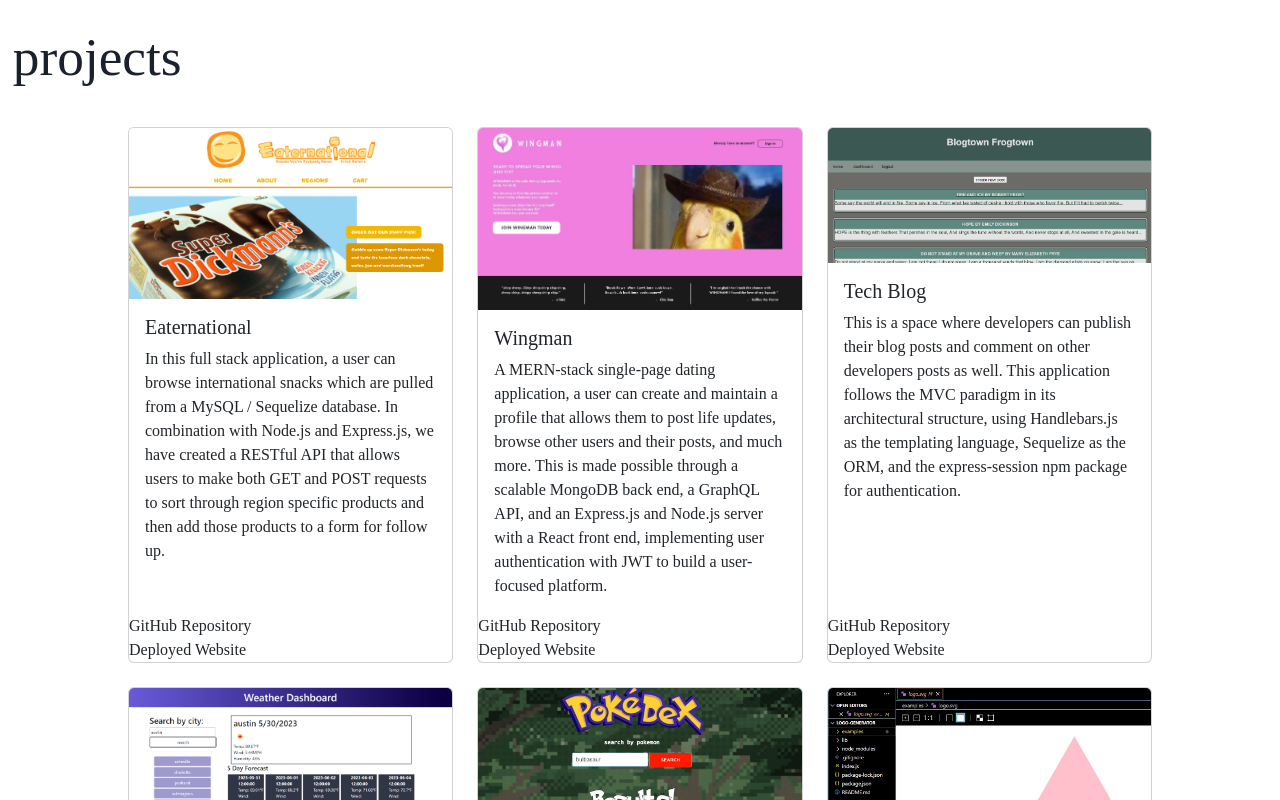
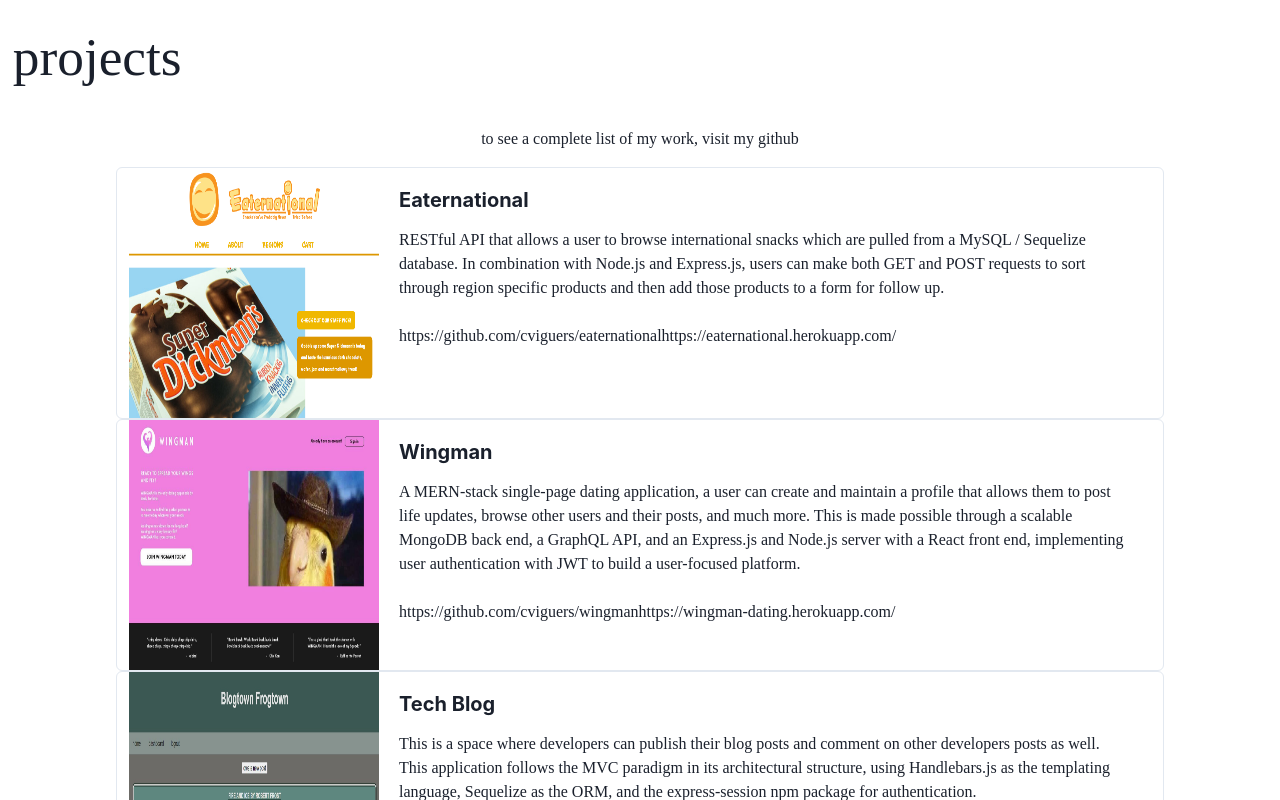
Before and after one commit to cviguers/regulargoblin, a React (Create React App) app: page /about in a window 1280 px wide. Shown: the part 1720-2520 px from the top of the page. Built offline with nearby package versions, Linux system fonts and the light colour scheme; a web font is replaced by a local one.

Commit message:
portfolio cards converted to chakra

```diff
--- a/public/index.html
+++ b/public/index.html
@@ -29,7 +29,7 @@
     <link rel="preconnect" href="https://fonts.gstatic.com" crossorigin>
     <link href="https://fonts.googleapis.com/css2?family=Lexend+Exa" rel="stylesheet">
     <!-- google fonts -->
-    <title>caro vigies</title>
+    <title>cv</title>
   </head>
   <body>
     <noscript>You need to enable JavaScript to run this app.</noscript>
--- a/src/components/Project.js
+++ b/src/components/Project.js
@@ -1,31 +1,36 @@
 import React from 'react'; // Importing the React library
+import { Card, CardHeader, CardBody, CardFooter, Image, Stack, Heading, Text, Button } from '@chakra-ui/react'
 
 function Project({ project }) { // Defining a functional component that takes in a 'project' object as a prop
 
   const { title, description, image, githubLink, deployedLink } = project;   // Destructuring the 'project' object to extract its properties
 
-  return (   // Rendering the 'Project' component with the extracted properties
-    <div key={title} className="col-lg-4 col-md-6 mb-4">
-      <div className="card h-100">
-        <img src={image} height={250} width={250} className="card-img-top" alt={title} />
-        <div className="card-body">
-          <h5 className="card-title">{title}</h5>
-          <p className="card-text">{description}</p>
-        </div>
+  return (
+      <Card
+  direction={{ base: 'column', sm: 'row' }}
+  overflow='hidden'
+  variant='outline'
+>
+  <Image
+    src={image} height={250} width={250} className="card-img-top" alt={title}
+  />
 
-        <div>      {/* Rendering a link to the GitHub repository */}
-          <a href={githubLink}>
-            GitHub Repository
-          </a>
-        </div>
+  <Stack>
+    <CardBody>
+      <Heading size='md'>{title}</Heading>
 
-        <div>
-          <a href={deployedLink}>  {/* Rendering a link to the deployed project */}
-            Deployed Website
-          </a>
-        </div>
-      </div>
-    </div>
+      <Text py='2'>
+      {description}
+      </Text>
+
+      <Text>
+      {githubLink}
+      {deployedLink}
+      </Text>
+    </CardBody>
+  </Stack>
+</Card>
+    // </div>
   );
 }
 
--- a/src/components/pages/Experience.js
+++ b/src/components/pages/Experience.js
@@ -26,7 +26,7 @@ export default function Experience() {
             <TabPanel>
               <p>
                 <span className="position">
-                  Written Communications Specialist:Team Lead
+                  Written Communications Specialist: Team Lead
                 </span>{" "}
                 <span className="dateworked">December 2021 – January 2023</span>
               </p>
--- a/src/components/pages/Portfolio.js
+++ b/src/components/pages/Portfolio.js
@@ -13,7 +13,7 @@ const Portfolio = () => {
     {
       title: "Eaternational",
       description:
-        "In this full stack application, a user can browse international snacks which are pulled from a MySQL / Sequelize database. In combination with Node.js and Express.js, we have created a RESTful API that allows users to make both GET and POST requests to sort through region specific products and then add those products to a form for follow up.",
+        "RESTful API that allows a user to browse international snacks which are pulled from a MySQL / Sequelize database. In combination with Node.js and Express.js, users can make both GET and POST requests to sort through region specific products and then add those products to a form for follow up.",
       image: eaternationalImg,
       deployedLink: "https://eaternational.herokuapp.com/",
       githubLink: "https://github.com/cviguers/eaternational",
@@ -24,7 +24,7 @@ const Portfolio = () => {
         "A MERN-stack single-page dating application, a user can create and maintain a profile that allows them to post life updates, browse other users and their posts, and much more. This is made possible through a scalable MongoDB back end, a GraphQL API, and an Express.js and Node.js server with a React front end, implementing user authentication with JWT to build a user-focused platform.",
       image: wingmanImg,
       deployedLink: "https://wingman-dating.herokuapp.com/",
-      githubLink: "",
+      githubLink: "https://github.com/cviguers/wingman",
     },
     {
       title: "Tech Blog",
@@ -64,6 +64,7 @@ const Portfolio = () => {
     <section id="portfolio">
       <p className="header">projects</p>
       <div className="section">
+      <p className="completeList">to see a complete list of my work, <a href="https://github.com/cviguers/"><span>visit my github</span></a></p>
         <div className="row">
           {" "}
           {/* Rendering a row of project components */}
--- a/src/styles/style.css
+++ b/src/styles/style.css
@@ -29,3 +29,8 @@
 .dateworked {
     float: right;
 }
+
+/* portfolio */
+.completeList {
+    text-align: center;
+}
```
